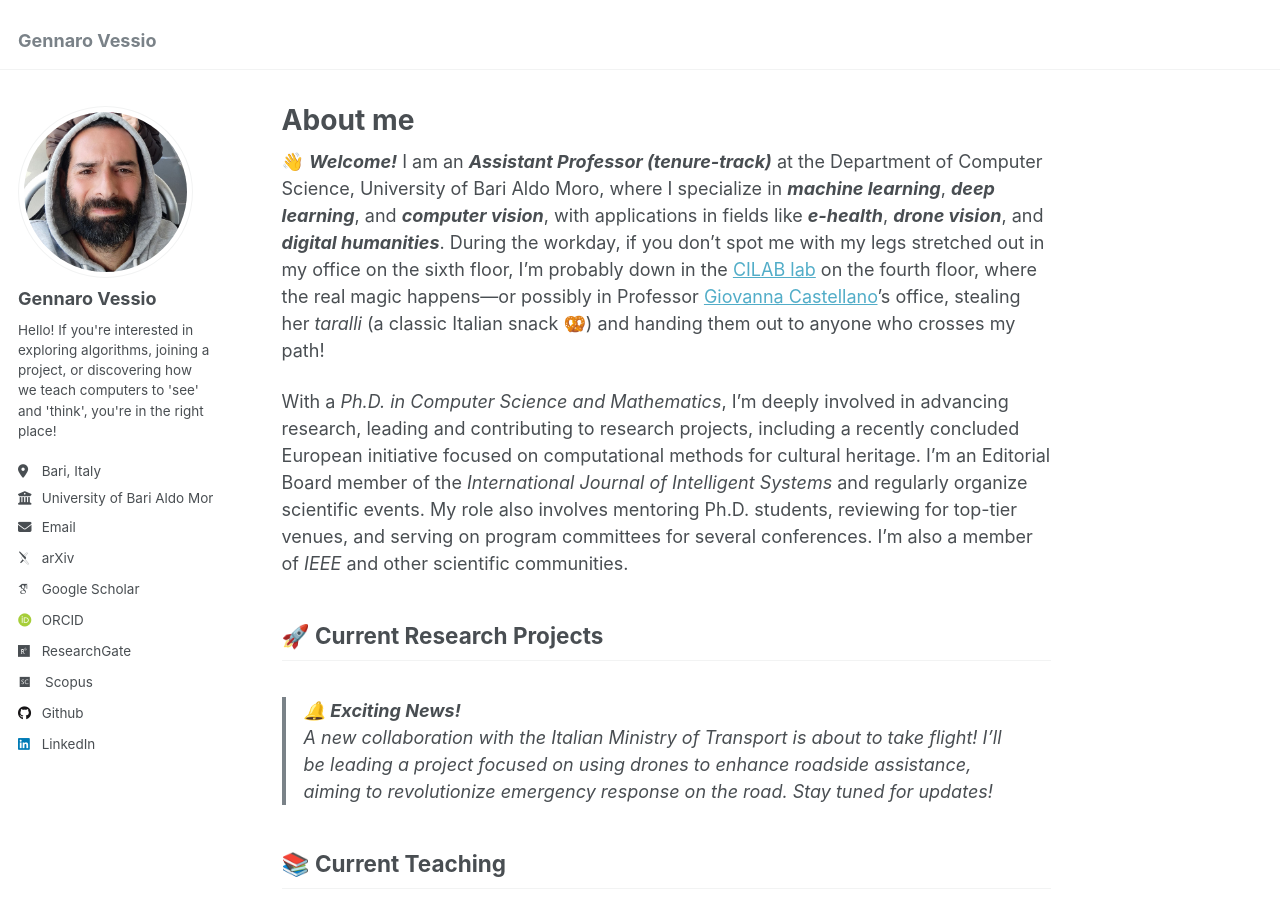
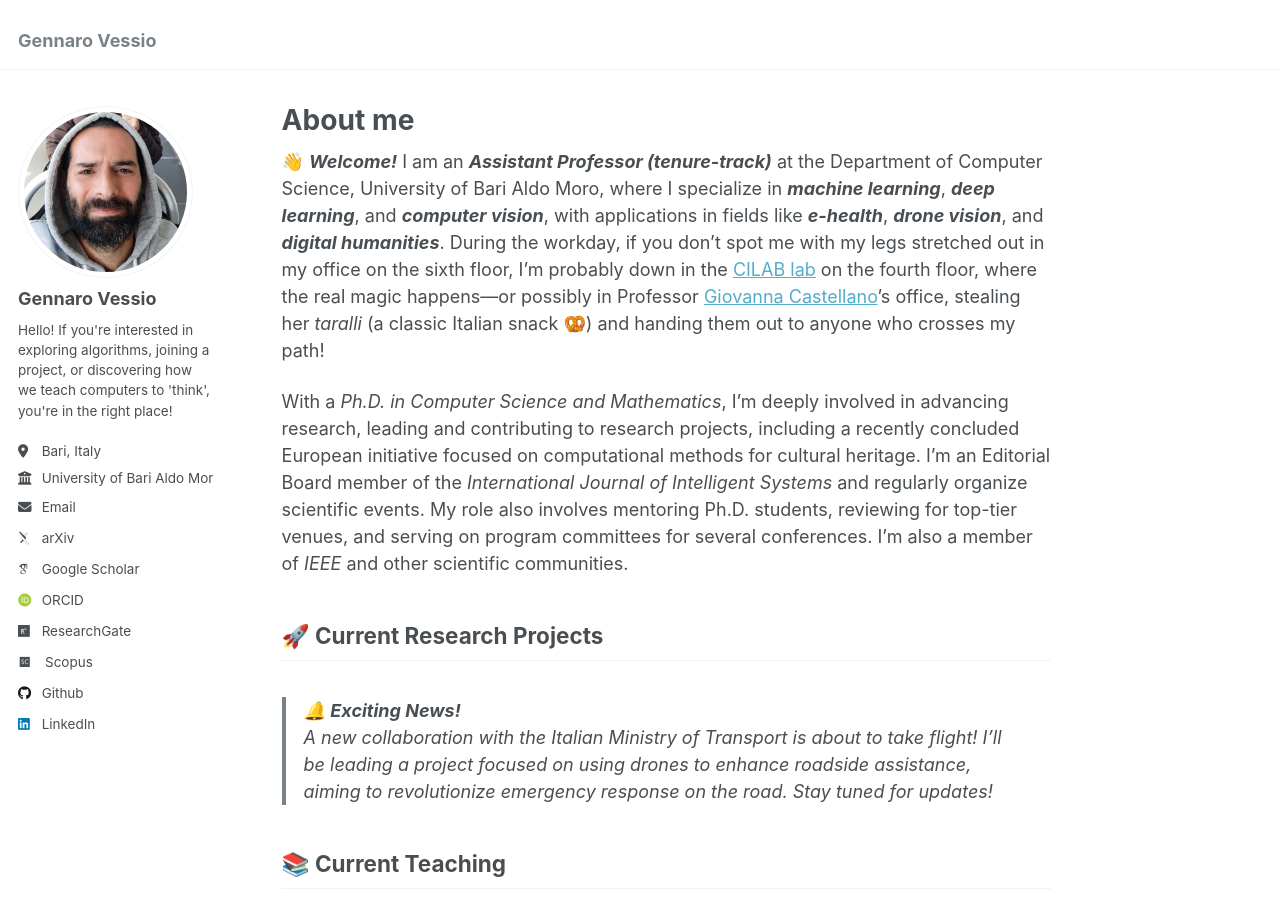
Before and after one commit to gvessio/gvessio.github.io, a Jekyll site: the page built from _pages/about.md, in a window 1280 px wide and 900 px high. Built offline with Jekyll 4.4.1, drawn with Linux system fonts in a browser that asks for light colours; some web fonts are replaced.

Commit message:
New changes

```diff
--- a/_config.yml
+++ b/_config.yml
@@ -24,7 +24,7 @@
   avatar           : "profile.png"
   name             : "Gennaro Vessio"
   pronouns         : # example: "she/her"
-  bio              : "Hello! If you're interested in exploring algorithms, joining a project, or discovering how we teach computers to 'see' and 'think', you're in the right place!"
+  bio              : "Hello! If you're interested in exploring algorithms, joining a project, or discovering how we teach computers to 'think', you're in the right place!" # I'm an Assistant Professor with a passion for machine learning, deep learning, and computer vision.
   location         : "Bari, Italy"
   employer         : "University of Bari Aldo Moro"
   uri              : # URL
--- a/_pages/about.md
+++ b/_pages/about.md
@@ -34,7 +34,7 @@
 
 > **RoWeeder: Unsupervised Weed Mapping through Crop-Row Detection**
 >
-> <img src="images\roweeder.png" alt="RoWeeder Image" style="height:100px; width:auto;">
+> <img src="images\roweeder.png" alt="RoWeeder Image" style="height:250px; width:auto;">
 >
 > **Authors:** Pasquale De Marinis, Gennaro Vessio, Giovanna Castellano
 > **Published in:** *CVPPA Workshop at ECCV 2024*
```
